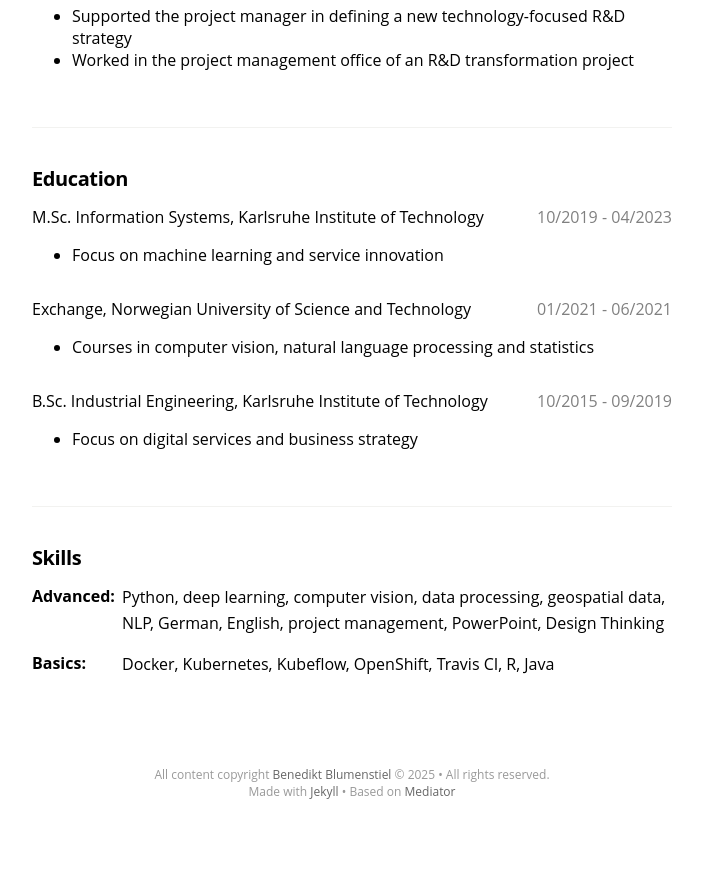
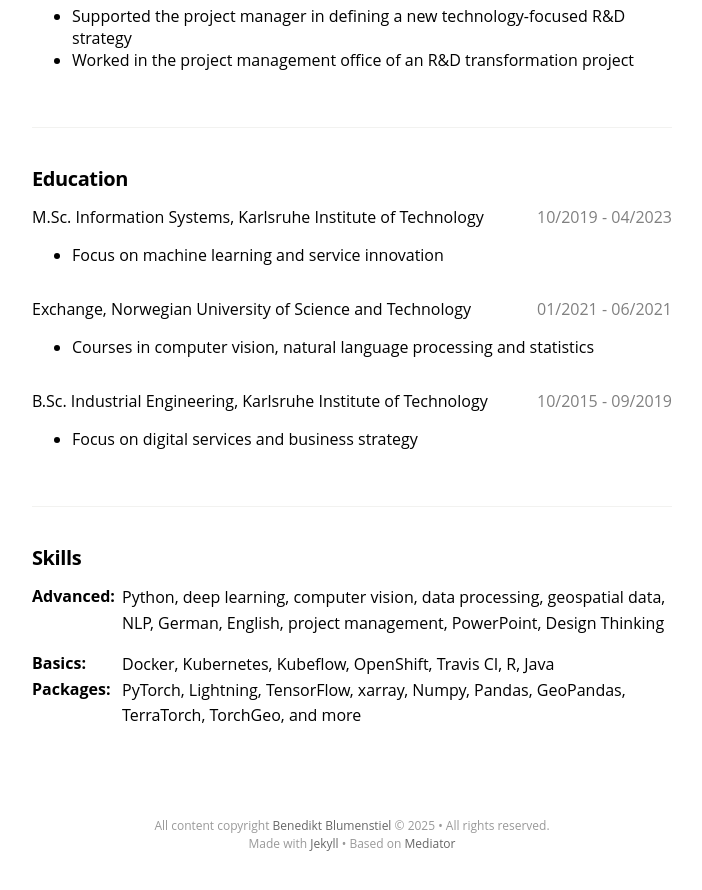
Before and after one commit to blumenstiel/blumenstiel.github.io, a Jekyll site: the page built from index.html, in a window 1280 px wide and 900 px high, scrolled down 3503 px. Shown: the top 890 px of the window, without its empty margins (288-990 px from the left). Built offline with Jekyll 4.4.1, drawn with Linux system fonts in a browser that asks for light colours; nearby versions of some CDN libraries; some web fonts are replaced; the list of posts is cut into pages by our own code; before the commit the page ends 4352 px from its top, so only the background shows below that.

Commit message:
Updated website

```diff
--- a/_config.yml
+++ b/_config.yml
@@ -88,7 +88,7 @@ selected:
     url: https://github.com/claimed-framework/c3/blob/main/GettingStarted.md
 
 projects:
-  - Multi-modal foundation models for earth observation (<a href=https://fast-eo.webflow.io>FAST-EO</a>)
+  - Multi-modal foundation models and vision language models for earth observation (<a href=https://fast-eo.webflow.io>FAST-EO</a>)
   - Generalization benchmark for Zero-Shot Semantic Segmentation evaluating models like OVSeg or SAM on domain-specific downstream tasks (Master’s thesis)
   - Object detection in construction plans using Faster-RCNN and Tensorflow
   - Extremity X-ray image classification with Vision Transformers using PyTorch
@@ -163,3 +163,4 @@ publications:
 skills:
   advanced: Python, deep learning, computer vision, data processing, geospatial data, NLP, German, English, project management, PowerPoint, Design Thinking
   basic: Docker, Kubernetes, Kubeflow, OpenShift, Travis CI, R, Java
+  packages: PyTorch, Lightning, TensorFlow, xarray, Numpy, Pandas, GeoPandas, TerraTorch, TorchGeo, and more
--- a/index.html
+++ b/index.html
@@ -136,6 +136,12 @@ layout: default
             <strong style="min-width: 90px;">Basics:</strong>
             <span style="line-height: 1.6;">{{ site.skills.basic }}</span>
           </div>
+
+          <div style="display: flex;">
+            <strong style="min-width: 90px;">Packages:</strong>
+            <span style="line-height: 1.6;">{{ site.skills.packages }}</span>
+          </div>
+
         </section>
         </div>
     </article>
```
